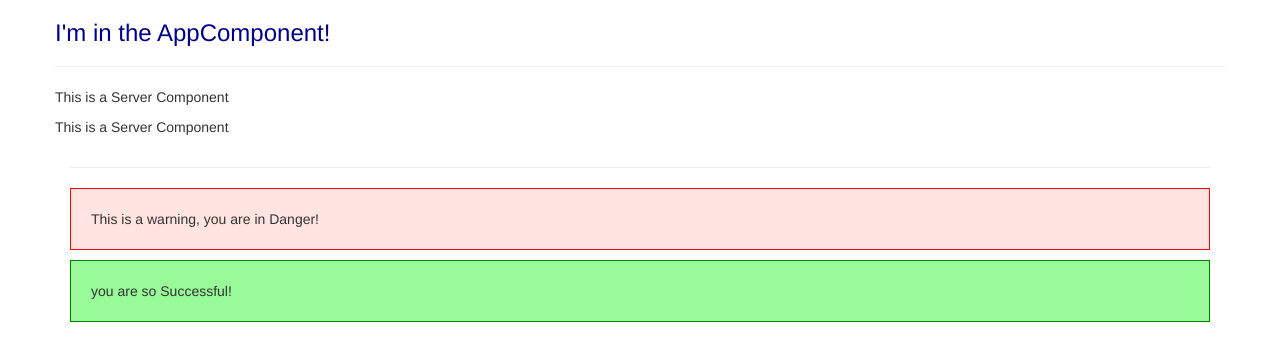
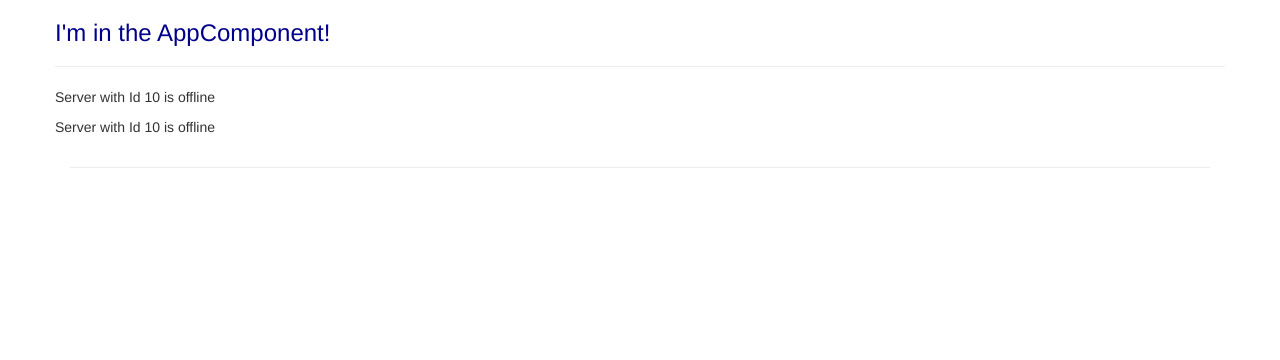
Before and after one commit to ManideepInnamuri/Angular-Basics, an Angular app: page / in a window 1280 px wide. Shown: the top 360 px of the page. Built offline with nearby package versions, Linux system fonts and the light colour scheme.

Commit message:
Data Binding -string Interpolation
Data Binding -string Interpolation
serverId:number = 10;
serverStatus:string = 'offline'

```diff
--- a/src/app/app.component.html
+++ b/src/app/app.component.html
@@ -7,6 +7,4 @@
         </div>
     </div>
     <hr>
-    <app-warning-alert></app-warning-alert>
-    <app-success-alert></app-success-alert>
 </div>
--- a/src/app/server/server.component.html
+++ b/src/app/server/server.component.html
@@ -1 +1 @@
-<p>This is a Server Component</p>
+<p> Server with Id {{serverId}} is {{serverStatus}}</p>
--- a/src/app/server/server.component.ts
+++ b/src/app/server/server.component.ts
@@ -1,10 +1,11 @@
 import { Component } from '@angular/core';
 
 @Component({
-    selector:'app-server',
-    templateUrl:'server.component.html'
+    selector: 'app-server',
+    templateUrl: 'server.component.html'
 })
 
-export class ServerComponent{
-
+export class ServerComponent {
+    serverId:number = 10;
+    serverStatus:string = 'offline'
 }
```
